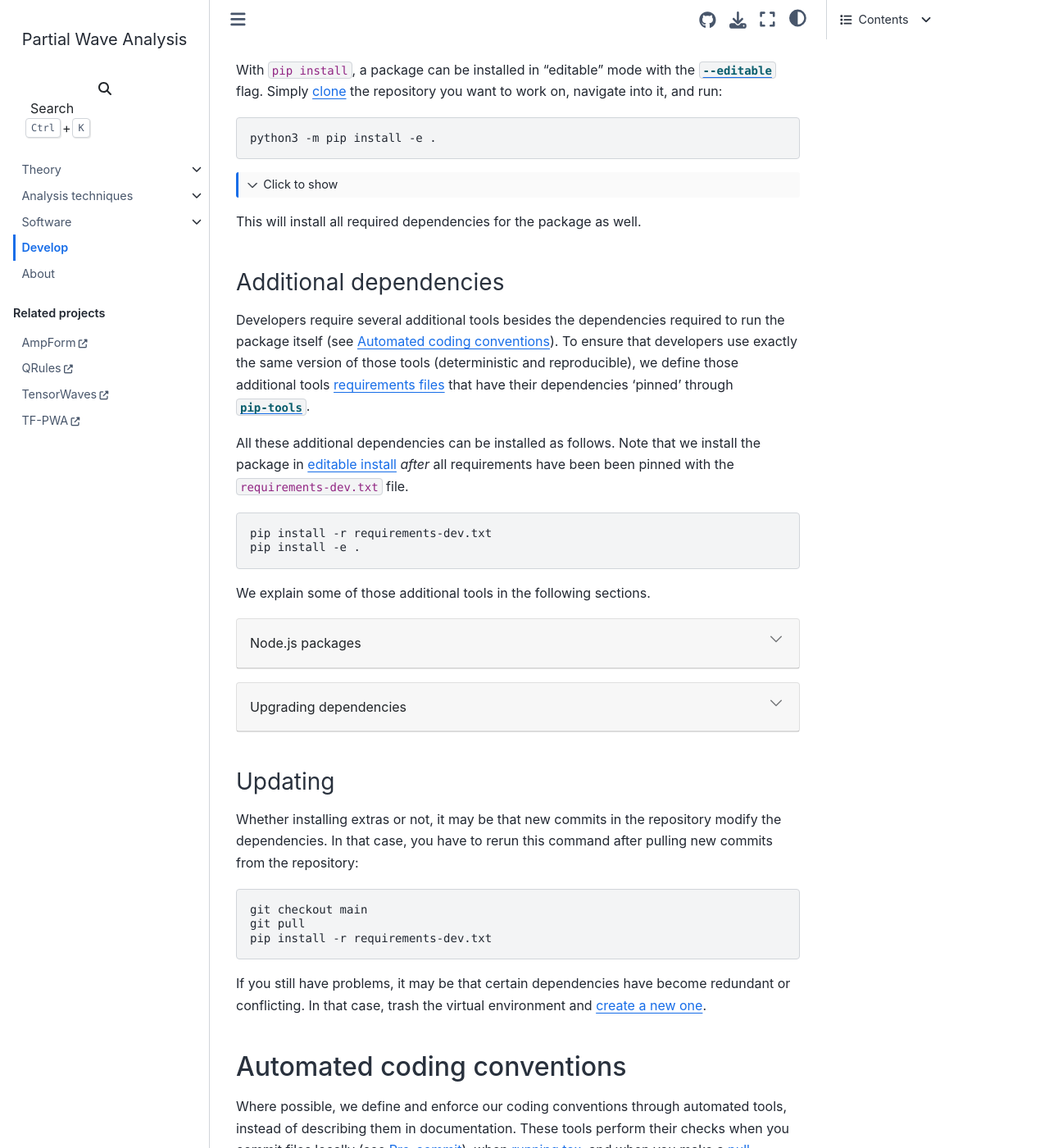
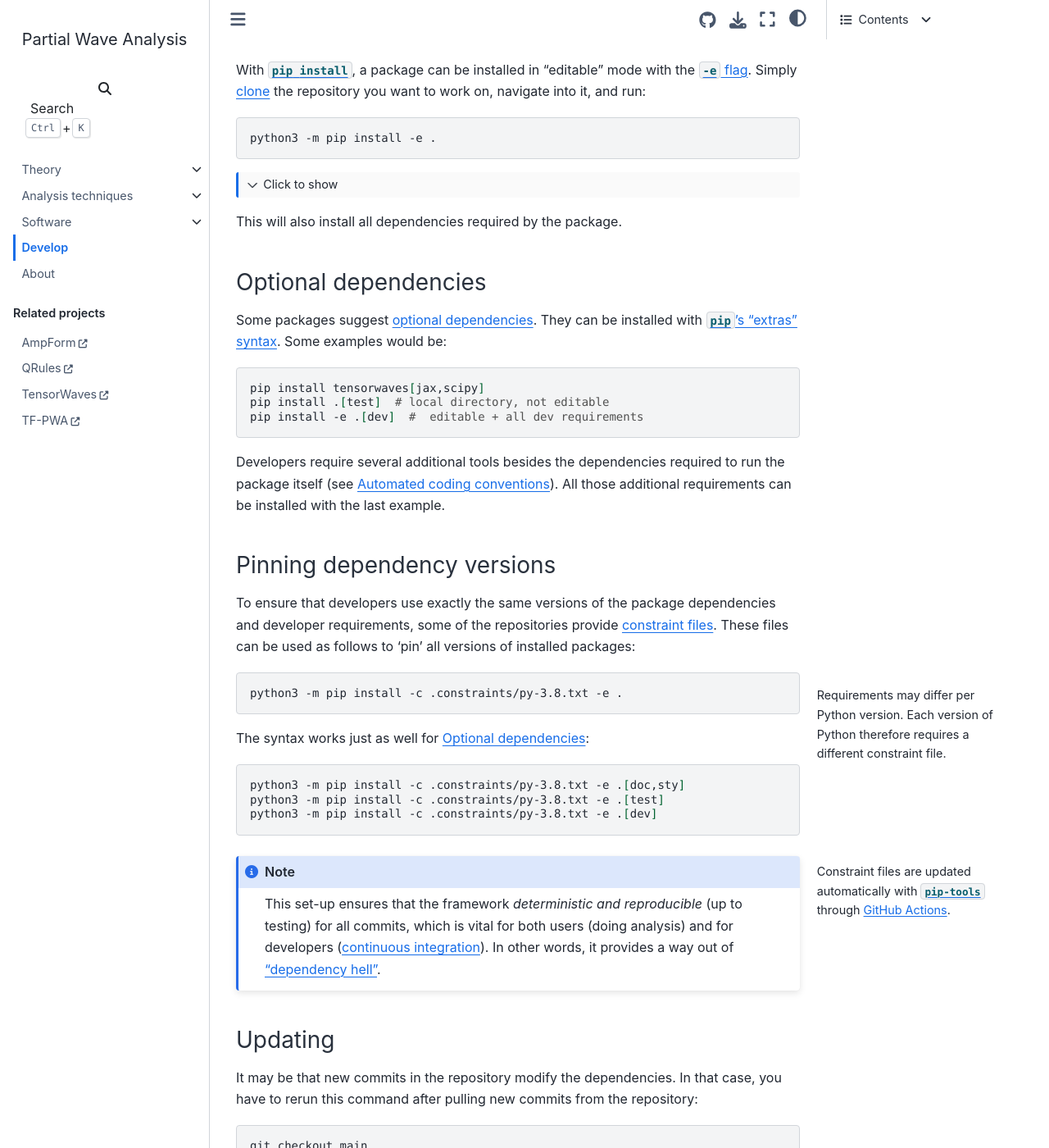
Before and after one commit to ComPWA/PWA-pages, a Sphinx documentation site: the page built from docs/develop.md, in a window 1280 px wide and 1400 px high, scrolled down 1551 px. Shown: the whole window at 82% size. Built offline with Sphinx 7.4.7 and the Sphinx Book theme 1.1.4, drawn with Linux system fonts in a browser that asks for light colours; pages that are not in the unit, such as notebooks, are missing from menus; some of the changed text lies outside the part shown.

Commit message:
docs: explain constraints in develop page

````diff
--- a/docs/develop.md
+++ b/docs/develop.md
@@ -31,8 +31,7 @@ pre-commit install
 ```shell
 python3 -m venv ./venv
 source ./venv/bin/activate
-pip install -r requirements-dev.txt  # pin all dependencies
-pip install -e .
+python3 -m pip install -c .constraints/py3.8.txt -e .[dev]
 pre-commit install
 ```
 
@@ -53,9 +52,11 @@ is helpful in case something goes wrong with the dependencies: just trash the
 environment and recreate it. In addition, you can easily install other versions
 of the dependencies, without affecting other packages you may be working on.
 
-Two common tools to manage virtual environments are Conda or Python's built-in
-`venv`. In either case, you have to activate the environment whenever you want
-to run the framework or use the developer tools.
+Two common tools to manage virtual environments are
+[Conda](https://www.anaconda.com) and
+[Python's built-in `venv`](https://docs.python.org/3/tutorial/venv.html). In
+either case, you have to activate the environment whenever you want to run the
+framework or use the developer tools.
 
 :::{tabbed} Conda environment
 
@@ -136,66 +137,80 @@ python3 setup.py develop
 
 :::
 
-This will install all required dependencies for the package as well.
+This will also install all dependencies required by the package.
 
-### Additional dependencies
+### Optional dependencies
+
+Some packages suggest
+[optional dependencies](https://setuptools.readthedocs.io/en/latest/userguide/dependency_management.html#optional-dependencies).
+They can be installed with
+[`pip`'s "extras" syntax](https://packaging.python.org/tutorials/installing-packages/#installing-setuptools-extras).
+Some examples would be:
+
+```shell
+pip install tensorwaves[jax,scipy]
+pip install .[test]  # local directory, not editable
+pip install -e .[dev]  #  editable + all dev requirements
+```
 
 Developers require several additional tools besides the dependencies required
-to run the package itself (see {ref}`develop:Automated coding conventions`). To
-ensure that developers use exactly the same version of those tools
-(deterministic and reproducible), we define those additional tools
-[requirements files](https://pip.pypa.io/en/stable/user_guide/#requirements-files)
-that have their dependencies 'pinned' through
-[`pip-tools`](https://pypi.org/project/pip-tools).
+to run the package itself (see {ref}`develop:Automated coding conventions`).
+All those additional requirements can be installed with the last example.
 
-All these additional dependencies can be installed as follows. Note that we
-install the package in {ref}`editable install <develop:Editable installation>`
-_after_ all requirements have been been pinned with the
-{file}`requirements-dev.txt` file.
+### Pinning dependency versions
 
-```shell
-pip install -r requirements-dev.txt
-pip install -e .
-```
+To ensure that developers use exactly the same versions of the package
+dependencies and developer requirements, some of the repositories provide
+[constraint files](https://pip.pypa.io/en/stable/user_guide/#constraints-files).
+These files can be used as follows to 'pin' all versions of installed packages:
 
-We explain some of those additional tools in the following sections.
+:::{margin}
 
-:::{dropdown} Node.js packages
-
-If you have Node.js (`npm`) on your system, you can run a few additional
-checks. Install these packages as follows (possibly with administrator rights):
-
-```shell
-npm install -g pyright
-```
+Requirements may differ per Python version. Each version of Python therefore
+requires a different constraint file.
 
 :::
 
-:::{dropdown} Upgrading dependencies
+```shell
+python3 -m pip install -c .constraints/py-3.8.txt -e .
+```
 
-The additional dependencies are defined (unpinned!) in the {file}`*.in` files
-under the {file}`.reqs` folder. To upgrade the 'pinned' requirements under
-{file}`requirements-dev.txt`, use {ref}`develop:Tox`:
+The syntax works just as well for {ref}`develop:Optional dependencies`:
 
 ```shell
-tox -e upgrade
+python3 -m pip install -c .constraints/py-3.8.txt -e .[doc,sty]
+python3 -m pip install -c .constraints/py-3.8.txt -e .[test]
+python3 -m pip install -c .constraints/py-3.8.txt -e .[dev]
 ```
 
-Internally, this command calls a specific sequence of
-[`pip-compile`](https://pypi.org/project/pip-tools) commands.
+:::{margin}
+
+Constraint files are updated automatically with
+[`pip-tools`](https://github.com/jazzband/pip-tools) through
+{ref}`develop:GitHub Actions`.
+
+:::
+
+:::{note}
+
+This set-up ensures that the framework _deterministic and reproducible_ (up to
+testing) for all commits, which is vital for both users (doing analysis) and
+for developers ({ref}`continuous integration <develop:GitHub Actions>`). In
+other words, it provides a way out of
+["dependency hell"](https://en.wikipedia.org/wiki/Dependency_hell).
 
 :::
 
 ### Updating
 
-Whether installing extras or not, it may be that new commits in the repository
-modify the dependencies. In that case, you have to rerun this command after
-pulling new commits from the repository:
+It may be that new commits in the repository modify the dependencies. In that
+case, you have to rerun this command after pulling new commits from the
+repository:
 
 ```shell
 git checkout main
 git pull
-pip install -r requirements-dev.txt
+pip install -c .constraints/py3.8.txt -e .[dev]
 ```
 
 If you still have problems, it may be that certain dependencies have become
@@ -282,7 +297,7 @@ tox -av
 
 Note that {command}`tox` works with its own virtual environments. These
 environments install
-{ref}`'pinned' dependencies <develop:Additional dependencies>`.
+{ref}`'pinned' dependencies <develop:Optional dependencies>`.
 
 ### GitHub Actions
 
@@ -322,21 +337,24 @@ yourself.
 As mentioned in {ref}`develop:Automated coding conventions`, style conventions
 are formulated in config files. For linters, we use the following:
 
+- {download}`.cspell.json <../.cspell.json>`
+  - [cSpell: spell checker for code](https://github.com/streetsidesoftware/cspell/tree/master/packages/cspell)
 - {download}`.markdownlint.json <../.markdownlint.json>`
   - [markdownlint](https://github.com/DavidAnson/markdownlint)
 - {download}`pyproject.toml <../pyproject.toml>`
   - {ref}`black <develop:Formatting>`
   - {ref}`isort <develop:Formatting>`
+- {download}`.mypy.ini <../.mypy.ini>`
+  - [mypy](http://mypy-lang.org)
+- {download}`.prettierrc <../.prettierrc>`
+  - [Prettier](https://prettier.io)
 - {download}`pyrightconfig.json <../pyrightconfig.json>`
   - [Pylance](https://marketplace.visualstudio.com/items?itemName=ms-python.vscode-pylance)
   - [Pyright](https://github.com/microsoft/pyright)
-- {download}`setup.cfg <../setup.cfg>`
-  - [doc8](https://pypi.org/project/doc8)
-  - [mypy](http://mypy-lang.org)
-  - [rstcheck](https://pypi.org/project/rstcheck)
 - {download}`tox.ini <../tox.ini>`
   - [flake8](https://flake8.pycqa.org)
   - [pydocstyle](https://pydocstyle.pycqa.org)
+  - [pytest](https://docs.pytest.org)
 
 :::{toggle}
 
@@ -507,7 +525,7 @@ a few Jupyter notebooks. These notebooks are run and tested whenever you make a
 {ref}`pull request <develop:Collaboration>`. If you want to improve those
 notebooks, we recommend working with
 [Jupyter Lab](https://jupyterlab.readthedocs.io/en/stable), which is
-{ref}`installed with the dev requirements <develop:Additional dependencies>`.
+{ref}`installed with the dev requirements <develop:Optional dependencies>`.
 Jupyter Lab offers a nicer developer experience than the default Jupyter
 notebook editor does.
 
````
Also changed, not shown: other parts of docs/develop.md (+9 -9 lines).
